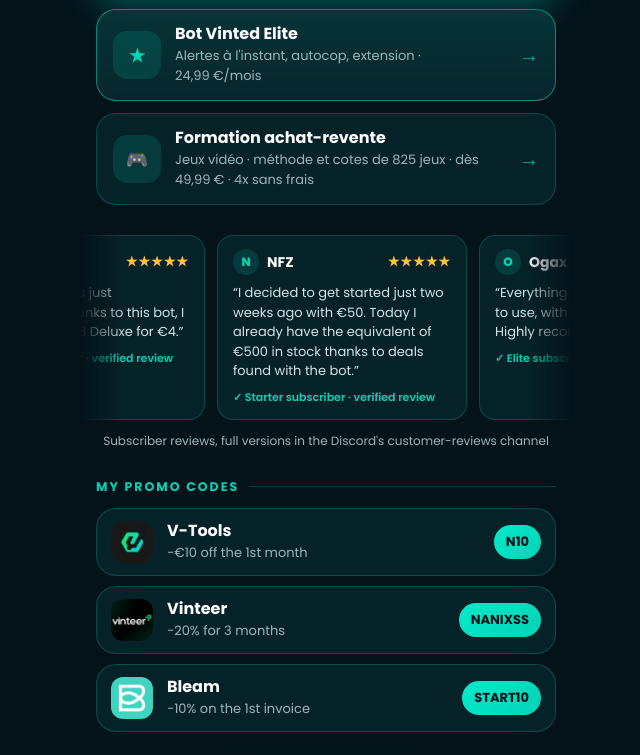
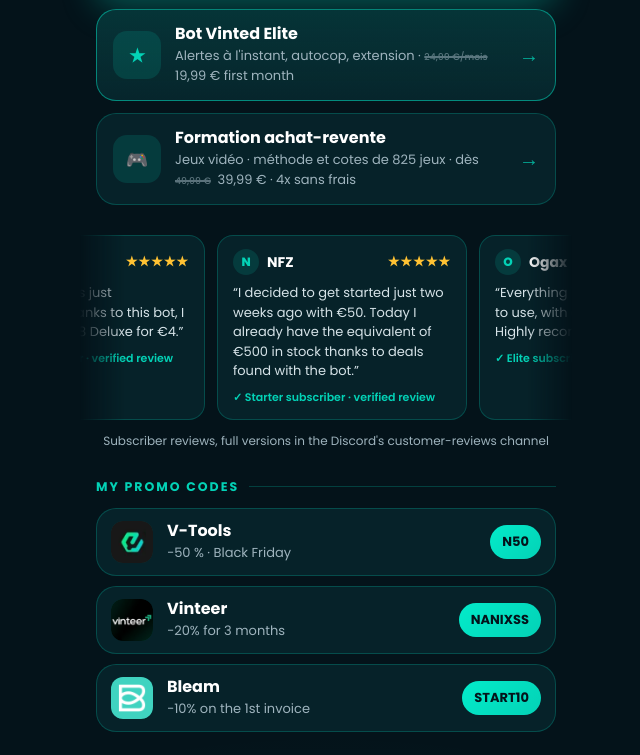
Before and after one commit to Nanixss/nanixss.github.io, a plain HTML site: page index.html in a window 1280 px wide. Shown: the part 574-1329 px from the top of the page, without its empty margins (314-954 px from the left). Drawn offline with Linux system fonts and the light colour scheme.

Commit message:
Page de liens : prix Black Friday barrés + code V-Tools N50 (-50 %) jusqu'au 30/11, retour auto
Co-Authored-By: Claude Opus 5.5 <noreply@anthropic.com>
Claude-Session: https://claude.ai/code/session_01S77nvGKU4FVW11faTz6Wjh

```diff
--- a/bf.js
+++ b/bf.js
@@ -10,6 +10,10 @@
   // liens de paiement concernés par le code (Elite, Starter, Formation Starter, Formation Avancée)
   const LINKS = ['28EfZigv15TG06mbtN8g001', 'bJecN6gv15TG2eubtN8g002', 'dRm14o4Mj81OcT88hB8g006', 'dRmeVe92z0zmcT80P98g005'];
   if (Date.now() >= END) return;
+  // Code V-Tools du Black Friday : N50 (-50 %) jusqu'au 30/11/2026 inclus, puis retour à N10 tout seul
+  const VT_END = Date.UTC(2026, 10, 30, 22, 59, 59); // 30/11/2026 23:59:59 à Paris
+  const VT_CODE = 'N50';
+  const vtUndo = [];
 
   const T = {
     fr: { t: 'Black Friday', d: '-20 % sur le bot (1er mois) et les formations avec le code', end: 'Fin dans', copy: 'Copier', ok: 'Copié !', first: '1er mois', j: 'j' },
@@ -76,6 +80,22 @@
       tag.innerHTML = `<span class="bf-tag" data-i18n-skip>${el.dataset.bfNote || `-20 % · ${L.first}`}</span>`;
       el.after(tag); undo.push(() => tag.remove());
     });
+    // prix dans un texte (traduit ou non) : « 24,99 €/mois », « €24.99/month »… → ancien barré + nouveau
+    document.querySelectorAll('[data-bf-swap]').forEach((el) => {
+      const [oldP, newP, first] = el.dataset.bfSwap.split('|');
+      const num = oldP.replace(/[.,]/, '[.,]');
+      const re = new RegExp(`(€\\s?${num}|${num}(?:&nbsp;|\\s| )?€)(\\/[^\\s<·]+)?`);
+      const html = el.innerHTML;
+      const out = html.replace(re, (m) => {
+        const dot = /\d\.\d/.test(m);
+        const n = dot ? newP.replace(',', '.') : newP;
+        const price = m.trim().startsWith('€') ? `€${n}` : `${n}&nbsp;€`;
+        return `<s class="bf-old">${m}</s> ${price}` + (first ? ` ${L.first}` : '');
+      });
+      if (out === html) return;
+      el.innerHTML = out; el.setAttribute('data-i18n-skip', '');
+      undo.push(() => { el.innerHTML = html; el.removeAttribute('data-i18n-skip'); });
+    });
     document.querySelectorAll('a[href*="buy.stripe.com/"]').forEach((a) => {
       if (!LINKS.some((id) => a.href.includes(id))) return;
       const href = a.getAttribute('href');
@@ -84,11 +104,25 @@
       undo.push(() => a.setAttribute('href', href));
     });
 
+    if (Date.now() < VT_END) {
+      document.querySelectorAll('[data-vt-text]').forEach((el) => {
+        const html = el.innerHTML;
+        el.textContent = '−50 % · Black Friday'; el.setAttribute('data-i18n-skip', '');
+        vtUndo.push(() => { el.innerHTML = html; el.removeAttribute('data-i18n-skip'); });
+      });
+      document.querySelectorAll('[data-vt-code]').forEach((el) => {
+        const text = el.textContent, code = el.dataset.code;
+        el.textContent = VT_CODE; el.dataset.code = VT_CODE; el.setAttribute('data-i18n-skip', '');
+        vtUndo.push(() => { el.textContent = text; el.dataset.code = code; el.removeAttribute('data-i18n-skip'); });
+      });
+    }
+
     tick();
     timer = setInterval(tick, 1000);
   }
 
   function tick() {
+    if (vtUndo.length && Date.now() >= VT_END) while (vtUndo.length) { try { vtUndo.pop()(); } catch (e) {} }
     const left = END - Date.now();
     if (left <= 0) return off();
     const b = bar && bar.querySelector('.bf-end b');
@@ -98,6 +132,7 @@
   function off() {
     clearInterval(timer);
     while (undo.length) { try { undo.pop()(); } catch (e) {} }
+    while (vtUndo.length) { try { vtUndo.pop()(); } catch (e) {} }
   }
 
   // attendre que la traduction du site (i18n.js) ait fini, pour ne pas se faire écraser
--- a/index.html
+++ b/index.html
@@ -135,12 +135,12 @@
     </a>
     <a data-k="founders" class="btn hot" href="elite/">
       <span class="ic">★</span>
-      <span class="txt"><span class="t1" style="display:block">Bot Vinted Elite</span><span class="t2" style="display:block">Alertes à l'instant, autocop, extension · 24,99&nbsp;€/mois</span></span>
+      <span class="txt"><span class="t1" style="display:block">Bot Vinted Elite</span><span class="t2" data-bf-swap="24,99|19,99|first" style="display:block">Alertes à l'instant, autocop, extension · 24,99&nbsp;€/mois</span></span>
       <span class="arrow">→</span>
     </a>
     <a data-k="formation" class="btn" href="formation/">
       <span class="ic">🎮</span>
-      <span class="txt"><span class="t1" style="display:block">Formation achat-revente</span><span class="t2" style="display:block">Jeux vidéo · méthode et cotes de 825 jeux · dès 49,99&nbsp;€ · 4x sans frais</span></span>
+      <span class="txt"><span class="t1" style="display:block">Formation achat-revente</span><span class="t2" data-bf-swap="49,99|39,99" style="display:block">Jeux vidéo · méthode et cotes de 825 jeux · dès 49,99&nbsp;€ · 4x sans frais</span></span>
       <span class="arrow">→</span>
     </a>
   </section>
@@ -167,8 +167,8 @@
   <section class="partners">
     <a data-k="vtools" class="btn partner" href="https://www.v-tools.com/?ref=N10#tarifs" target="_blank" rel="noopener">
       <span class="ic"><img src="vtools.png" alt="V-Tools"></span>
-      <span class="txt"><span class="t1" style="display:block">V-Tools</span><span class="t2" style="display:block">−10 € le 1er mois</span></span>
-      <span class="code" role="button" tabindex="0" data-code="N10" data-k="code-vtools">N10</span>
+      <span class="txt"><span class="t1" style="display:block">V-Tools</span><span class="t2" style="display:block" data-vt-text>−10 € le 1er mois</span></span>
+      <span class="code" role="button" tabindex="0" data-code="N10" data-k="code-vtools" data-vt-code="N50">N10</span>
     </a>
     <a data-k="vinteer" class="btn partner" href="https://www.vinteer.io/?ref=NANIXSS" target="_blank" rel="noopener">
       <span class="ic"><img src="vinteer.png" alt="Vinteer"></span>
```
